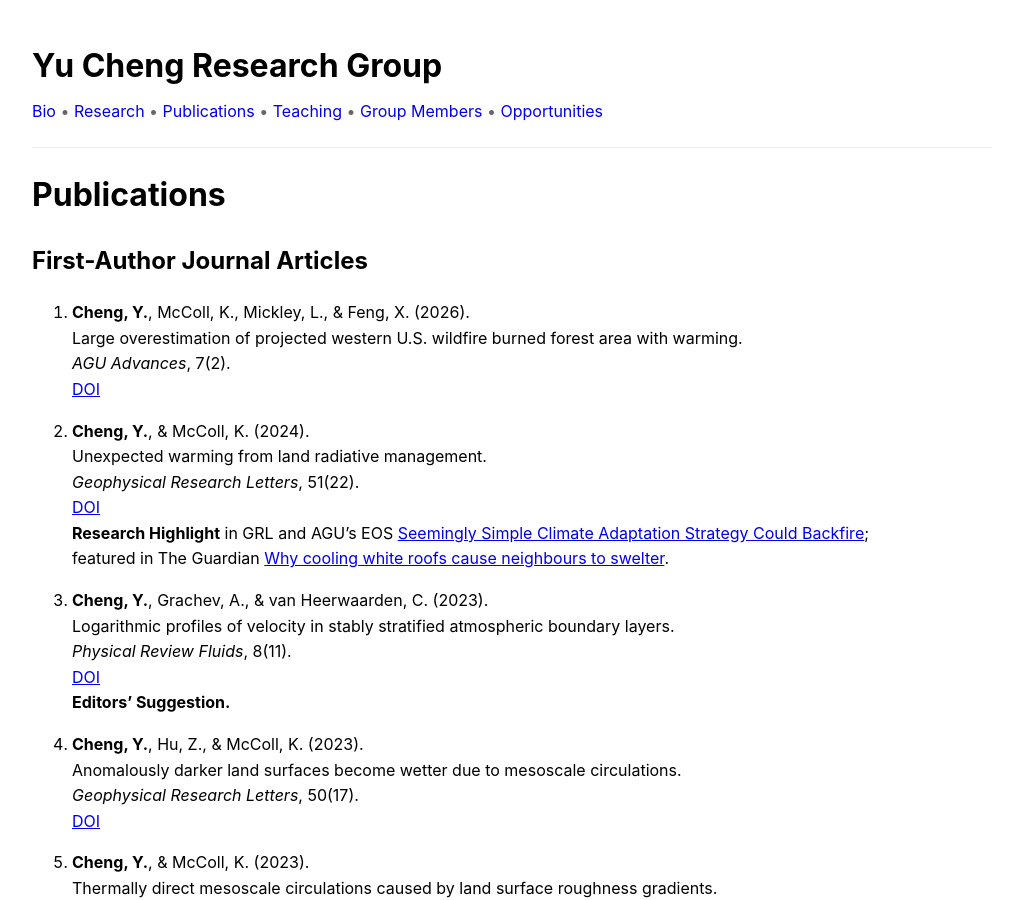
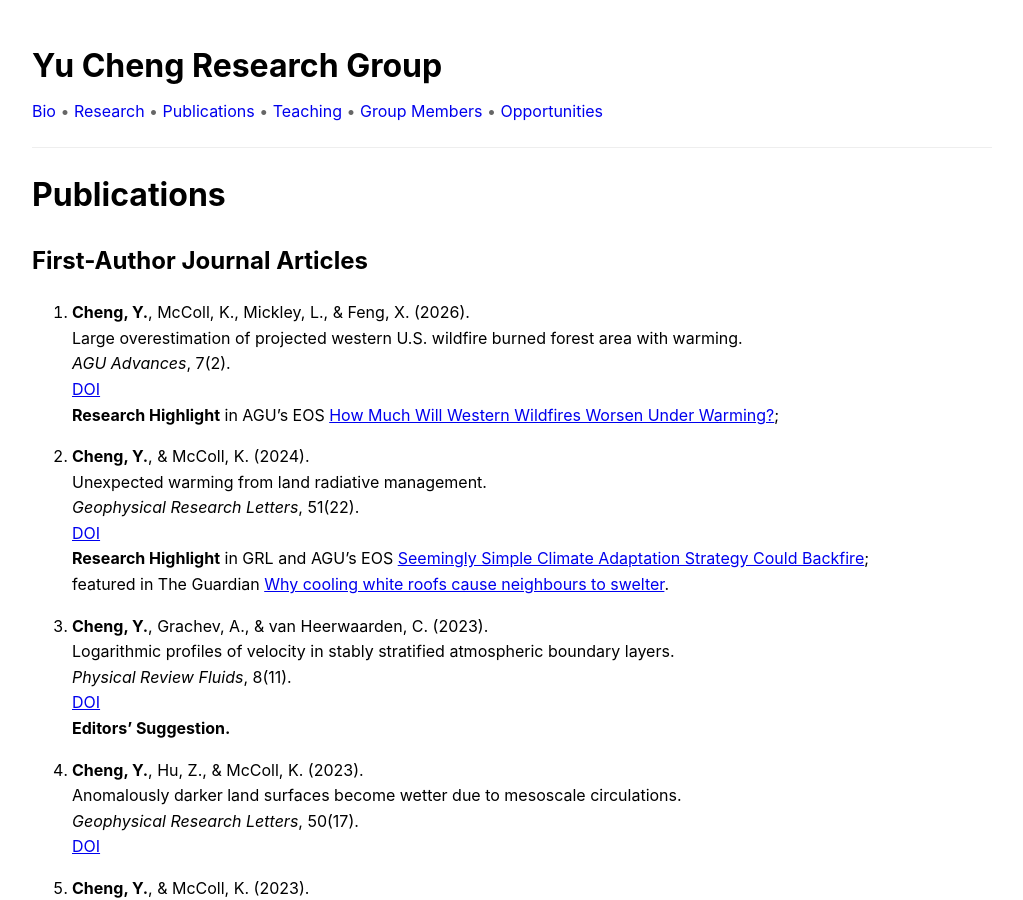
Before and after one commit to yc2965/yc2965.github.io, a Jekyll site: the page built from publications.md, in a window 1280 px wide and 900 px high. Shown: the whole window, without its empty margins (128-1151 px from the left). Built offline with Jekyll 4.4.1, drawn with Linux system fonts in a browser that asks for light colours.

Commit message:
Update publications.md

```diff
--- a/publications.md
+++ b/publications.md
@@ -11,6 +11,7 @@
    Large overestimation of projected western U.S. wildfire burned forest area with warming.
    *AGU Advances*, 7(2).
    [DOI](https://doi.org/10.1029/2026AV002350)
+   **Research Highlight** in AGU’s EOS [How Much Will Western Wildfires Worsen Under Warming?](https://eos.org/research-spotlights/how-much-will-western-wildfires-worsen-under-warming);
 
 1. **Cheng, Y.**, & McColl, K. (2024).
    Unexpected warming from land radiative management.
```
